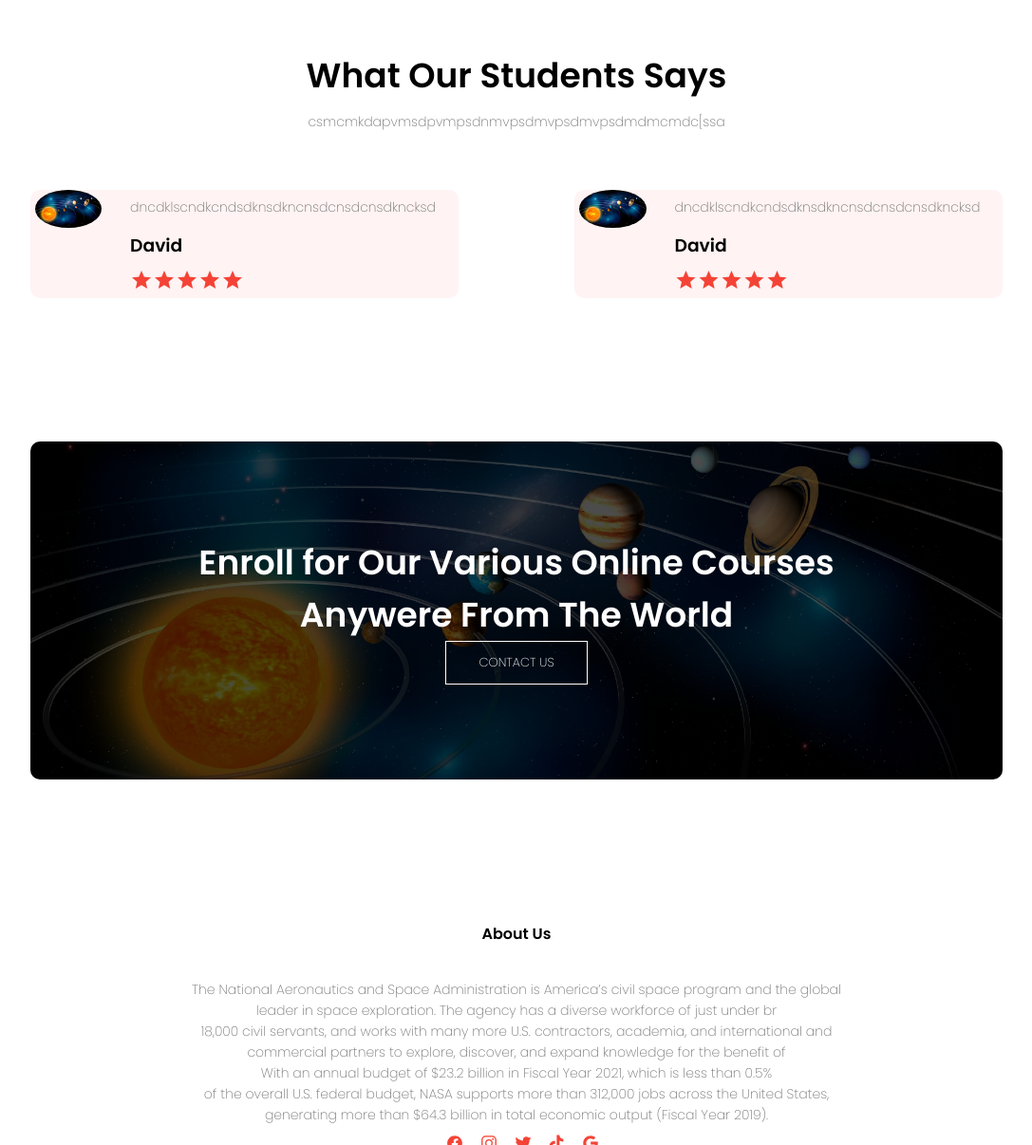
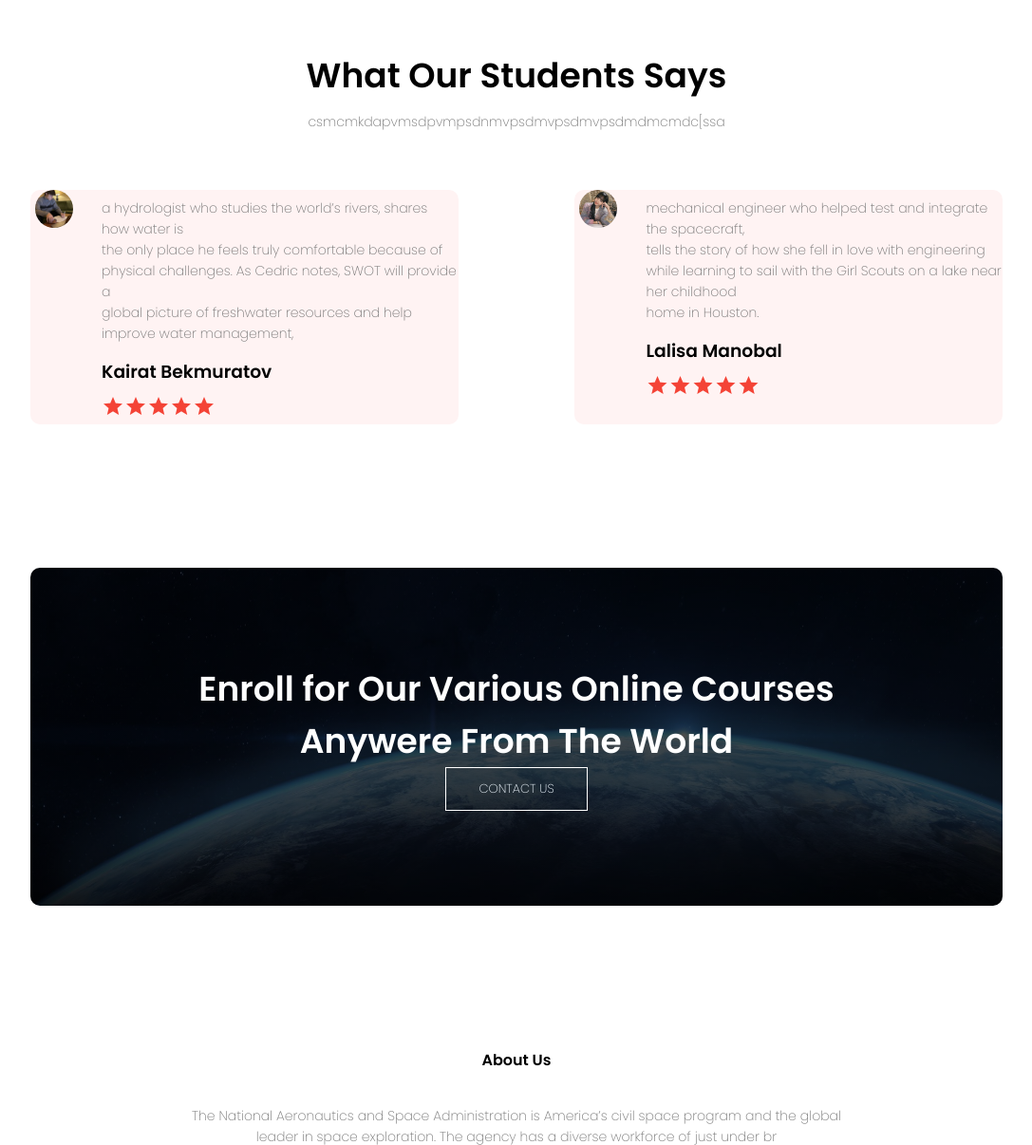
Before and after one commit to karmaaaaaaaaa/Travel, a PHP site: page / in a window 1280 px wide. Shown: the part 2653-3859 px from the top of the page at 95% size, without its empty margins (96-1183 px from the left). Run offline with PHP 8.4, Linux system fonts and the light colour scheme; some libraries are stand-ins or nearby versions.

Commit message:
made a comentary line

```diff
--- a/index.html
+++ b/index.html
@@ -132,20 +132,20 @@
 
         <div class="row">
             <div class="testimonial-col">
-                <img src="astro.png" >
+                <img src="user1.png" >
                 <div>
 
-            <p>dncdklscndkcndsdknsdkncnsdcnsdcnsdkncksd</p>
-            <h3>David</h3>
+            <p>a hydrologist who studies the world’s rivers, shares how water is <br> the only place he feels truly comfortable because of <br> physical challenges. As Cedric notes, SWOT will provide a <br> global picture of freshwater resources and help improve water management,</p>
+            <h3>Kairat Bekmuratov</h3>
             <i class="material-icons">star</i><i class="material-icons">star</i><i class="material-icons">star</i><i class="material-icons">star</i><i class="material-icons">star</i>
         </div>
      </div>
      <div class="testimonial-col">
-        <img src="astro.png" >
+        <img src="lisa.png" >
         <div>
 
-    <p>dncdklscndkcndsdknsdkncnsdcnsdcnsdkncksd</p>
-    <h3>David</h3>
+    <p>mechanical engineer who helped test and integrate the spacecraft,<br> tells the story of how she fell in love with engineering <br> while learning to sail with the Girl Scouts on a lake near her childhood <br> home in Houston. </p>
+    <h3>Lalisa Manobal</h3>
     <i class="material-icons">star</i><i class="material-icons">star</i><i class="material-icons">star</i><i class="material-icons">star</i><i class="material-icons">star</i>
     </div>
     </div>
--- a/style.css
+++ b/style.css
@@ -280,7 +280,7 @@ h3{
 .cta{
     margin: 100px auto;
     width: 80%;
-    background-image: linear-gradient(rgba(0,0,0,0.7), rgba(0,0,0,0.7)), url(astro.png);
+    background-image: linear-gradient(rgba(0,0,0,0.7), rgba(0,0,0,0.7)), url(wallpaper.png);
     background-size: cover;
     background-position: center;
     border-radius: 10px;
```
Also changed, not shown: lisa.png (added), user1.png (added), wallpaper.png (added).
